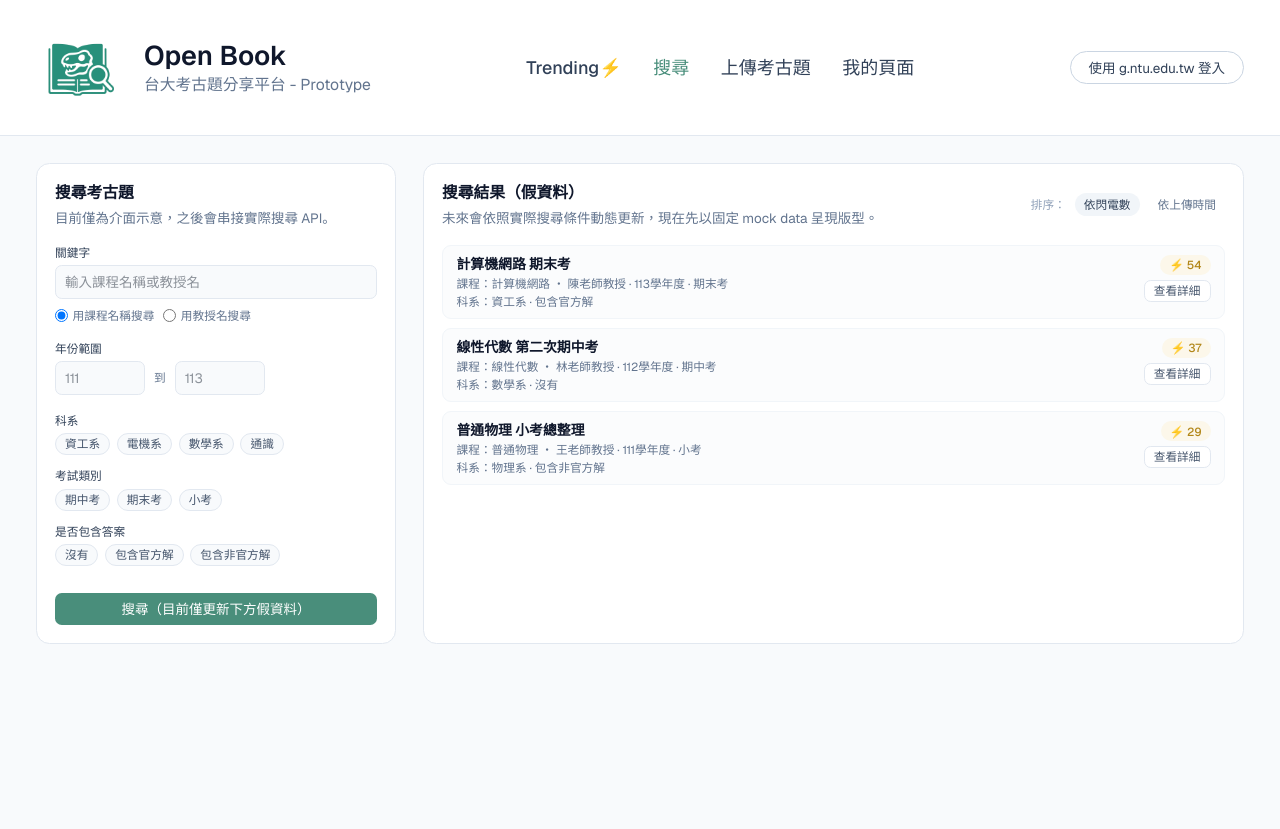
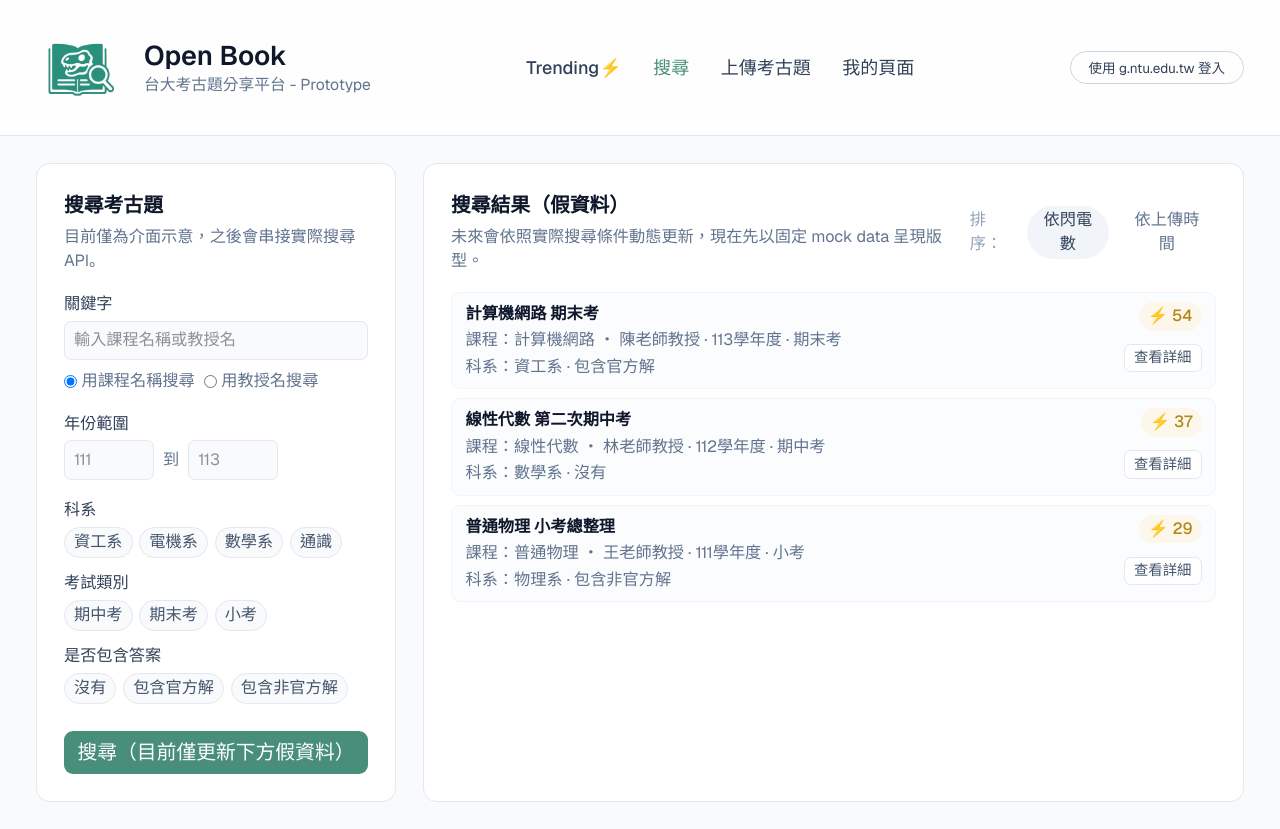
Before and after one commit to LiangSin/WebFinal, a Next.js app: page /search in a window 1280 px wide. Before the commit the page ends 800 px from the top, so only its background shows below. Built offline with nearby package versions, Linux system fonts and the light colour scheme; no server answers.

Commit message:
Modify text size + Fix sticky header

```diff
--- a/src/app/layout.tsx
+++ b/src/app/layout.tsx
@@ -35,7 +35,7 @@ export default function RootLayout({
       >
         <AuthProvider>
           <div className="min-h-screen">
-            <header className="border-b border-slate-200 bg-white">
+            <header className="sticky top-0 z-50 border-b border-slate-200 bg-white/95 backdrop-blur supports-backdrop-filter:bg-white/80">
               <div className="mx-auto flex max-w-6xl items-center justify-between px-8 py-5">
                 <Link href="/" className="flex items-center gap-4">
                   <Image
--- a/src/app/search/page.tsx
+++ b/src/app/search/page.tsx
@@ -1,22 +1,22 @@
 export default function SearchPage() {
   return (
     <div className="flex gap-6">
-      <section className="w-80 shrink-0 rounded-xl border border-slate-200 bg-white p-4">
-        <h1 className="text-sm font-semibold text-slate-900">搜尋考古題</h1>
-        <p className="mt-1 text-xs text-slate-500">
+      <section className="w-80 shrink-0 rounded-xl border border-slate-200 bg-white p-6">
+        <h1 className="text-[1.1rem] font-semibold text-slate-900">搜尋考古題</h1>
+        <p className="mt-1 text-[0.9rem] text-slate-500">
           目前僅為介面示意，之後會串接實際搜尋 API。
         </p>
 
-        <div className="mt-4 space-y-4 text-xs">
+        <div className="mt-4 space-y-4 text-[0.9rem]">
           <div>
-            <label className="block text-[0.65rem] font-medium text-slate-700">
+            <label className="block text-[0.9rem] font-medium text-slate-700">
               關鍵字
             </label>
             <input
-              className="mt-1 w-full rounded-md border border-slate-200 bg-slate-50 px-2 py-1.5 text-xs outline-none ring-0 focus:border-theme-color"
+              className="mt-1 w-full rounded-md border border-slate-200 bg-slate-50 px-2 py-1.5 text-[0.9rem] outline-none ring-0 focus:border-theme-color"
               placeholder="輸入課程名稱或教授名"
             />
-            <div className="mt-2 flex gap-2 text-[0.65rem] text-slate-500">
+            <div className="mt-2 flex gap-2 text-[0.9rem] text-slate-500">
               <label className="inline-flex items-center gap-1">
                 <input type="radio" name="keywordType" defaultChecked />
                 <span>用課程名稱搜尋</span>
@@ -29,17 +29,17 @@ export default function SearchPage() {
           </div>
 
           <div>
-            <label className="block text-[0.65rem] font-medium text-slate-700">
+            <label className="block text-[0.9rem] font-medium text-slate-700">
               年份範圍
             </label>
             <div className="mt-1 flex items-center gap-2">
               <input
-                className="w-20 rounded-md border border-slate-200 bg-slate-50 px-2 py-1.5 text-xs outline-none focus:border-theme-color"
+                className="w-20 rounded-md border border-slate-200 bg-slate-50 px-2 py-1.5 text-[0.9rem] outline-none focus:border-theme-color"
                 placeholder="111"
               />
-              <span className="text-[0.65rem] text-slate-500">到</span>
+              <span className="text-[0.9rem] text-slate-500">到</span>
               <input
-                className="w-20 rounded-md border border-slate-200 bg-slate-50 px-2 py-1.5 text-xs outline-none focus:border-theme-color"
+                className="w-20 rounded-md border border-slate-200 bg-slate-50 px-2 py-1.5 text-[0.9rem] outline-none focus:border-theme-color"
                 placeholder="113"
               />
             </div>
@@ -47,13 +47,13 @@ export default function SearchPage() {
 
           <div className="space-y-3">
             <div>
-              <p className="text-[0.65rem] font-medium text-slate-700">科系</p>
+              <p className="text-[0.9rem] font-medium text-slate-700">科系</p>
               <div className="mt-1 flex flex-wrap gap-1.5">
                 {["資工系", "電機系", "數學系", "通識"].map((tag) => (
                   <button
                     key={tag}
                     type="button"
-                    className="rounded-full border border-slate-200 bg-slate-50 px-2 py-0.5 text-[0.65rem] text-slate-600 hover:border-theme-color hover:text-theme-color"
+                    className="rounded-full border border-slate-200 bg-slate-50 px-2 py-0.5 text-[0.9rem] text-slate-600 hover:border-theme-color hover:text-theme-color"
                   >
                     {tag}
                   </button>
@@ -62,7 +62,7 @@ export default function SearchPage() {
             </div>
 
             <div>
-              <p className="text-[0.65rem] font-medium text-slate-700">
+              <p className="text-[0.9rem] font-medium text-slate-700">
                 考試類別
               </p>
               <div className="mt-1 flex flex-wrap gap-1.5">
@@ -70,7 +70,7 @@ export default function SearchPage() {
                   <button
                     key={tag}
                     type="button"
-                    className="rounded-full border border-slate-200 bg-slate-50 px-2 py-0.5 text-[0.65rem] text-slate-600 hover:border-theme-color hover:text-theme-color"
+                    className="rounded-full border border-slate-200 bg-slate-50 px-2 py-0.5 text-[0.9rem] text-slate-600 hover:border-theme-color hover:text-theme-color"
                   >
                     {tag}
                   </button>
@@ -79,7 +79,7 @@ export default function SearchPage() {
             </div>
 
             <div>
-              <p className="text-[0.65rem] font-medium text-slate-700">
+              <p className="text-[0.9rem] font-medium text-slate-700">
                 是否包含答案
               </p>
               <div className="mt-1 flex flex-wrap gap-1.5">
@@ -87,7 +87,7 @@ export default function SearchPage() {
                   <button
                     key={tag}
                     type="button"
-                    className="rounded-full border border-slate-200 bg-slate-50 px-2 py-0.5 text-[0.65rem] text-slate-600 hover:border-theme-color hover:text-theme-color"
+                    className="rounded-full border border-slate-200 bg-slate-50 px-2 py-0.5 text-[0.9rem] text-slate-600 hover:border-theme-color hover:text-theme-color"
                   >
                     {tag}
                   </button>
@@ -98,36 +98,36 @@ export default function SearchPage() {
 
           <button
             type="button"
-            className="mt-2 w-full rounded-md bg-theme-color px-3 py-1.5 text-xs font-medium text-white hover:bg-[#3a7263]"
+            className="mt-2 w-full rounded-lg bg-theme-color px-3 py-1.5 text-[1.1rem] font-medium text-white hover:bg-[#3a7263]"
           >
             搜尋（目前僅更新下方假資料）
           </button>
         </div>
       </section>
 
-      <section className="flex-1 rounded-xl border border-slate-200 bg-white p-4">
+      <section className="flex-1 rounded-xl border border-slate-200 bg-white p-6">
         <div className="flex items-center justify-between">
           <div>
-            <h2 className="text-sm font-semibold text-slate-900">
+            <h2 className="text-[1.1rem] font-semibold text-slate-900">
               搜尋結果（假資料）
             </h2>
-            <p className="mt-1 text-xs text-slate-500">
+            <p className="mt-1 text-[0.9rem] text-slate-500">
               未來會依照實際搜尋條件動態更新，現在先以固定 mock
               data 呈現版型。
             </p>
           </div>
-          <div className="flex items-center gap-2 text-[0.65rem] text-slate-500">
+          <div className="flex items-center gap-2 text-[0.9rem] text-slate-500">
             <span className="text-slate-400">排序：</span>
-            <button className="rounded-full bg-slate-100 px-2 py-0.5 text-[0.65rem] font-medium text-slate-700">
+            <button className="rounded-full bg-slate-100 px-2 py-0.5 text-[0.9rem] font-medium text-slate-700">
               依閃電數
             </button>
-            <button className="rounded-full px-2 py-0.5 text-[0.65rem] text-slate-500 hover:bg-slate-100">
+            <button className="rounded-full px-2 py-0.5 text-[0.9rem] text-slate-500 hover:bg-slate-100">
               依上傳時間
             </button>
           </div>
         </div>
 
-        <div className="mt-4 space-y-2 text-xs">
+        <div className="mt-4 space-y-2 text-[0.9rem]">
           {[
             {
               title: "計算機網路 期末考",
@@ -165,24 +165,24 @@ export default function SearchPage() {
               className="flex items-start justify-between rounded-lg border border-slate-100 bg-slate-50/60 px-3 py-2"
             >
               <div>
-                <h3 className="text-[0.77rem] font-semibold text-slate-900">
+                <h3 className="text-[0.9rem] font-semibold text-slate-900">
                   {item.title}
                 </h3>
-                <p className="mt-0.5 text-[0.65rem] text-slate-500">
+                <p className="mt-0.5 text-[0.9rem] text-slate-500">
                   課程：{item.course} ‧ {item.professor}教授 · {item.year}學年度 ·{" "}
                   {item.type}
                 </p>
-                <p className="mt-0.5 text-[0.65rem] text-slate-500">
+                <p className="mt-0.5 text-[0.9rem] text-slate-500">
                   科系：{item.dept} · {item.hasAnswer}
                 </p>
               </div>
-              <div className="flex flex-col items-end gap-1 text-[0.65rem]">
-                <span className="inline-flex items-center gap-1 rounded-full bg-[#FFCB47]/10 px-2 py-0.5 text-[0.65rem] font-medium text-[#b28719]">
+              <div className="flex flex-col items-end gap-3 text-[0.8rem]">
+                <span className="inline-flex items-center gap-1 rounded-full bg-[#FFCB47]/10 px-2 py-0.5 text-[0.9rem] font-medium text-[#b28719]">
                   ⚡ {item.lightning}
                 </span>
                 <button
                   type="button"
-                  className="rounded-md border border-slate-200 bg-white px-2 py-0.5 text-[0.65rem] text-slate-600 hover:border-theme-color hover:text-theme-color"
+                  className="rounded-md border border-slate-200 bg-white px-2 py-0.5 text-[0.8rem] text-slate-600 hover:border-theme-color hover:text-theme-color"
                 >
                   查看詳細
                 </button>
```
Also changed, not shown: src/app/page.tsx (+16 -16 lines).
